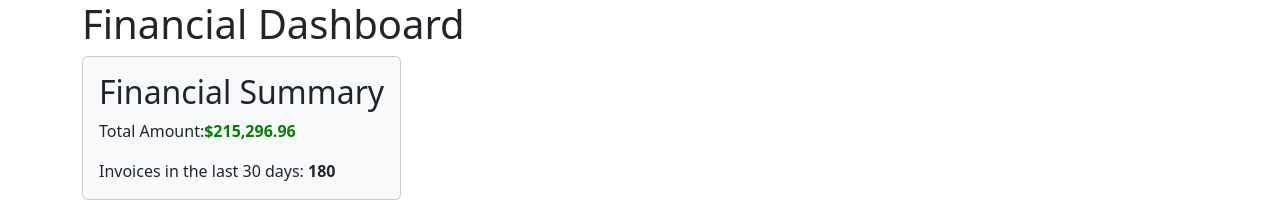
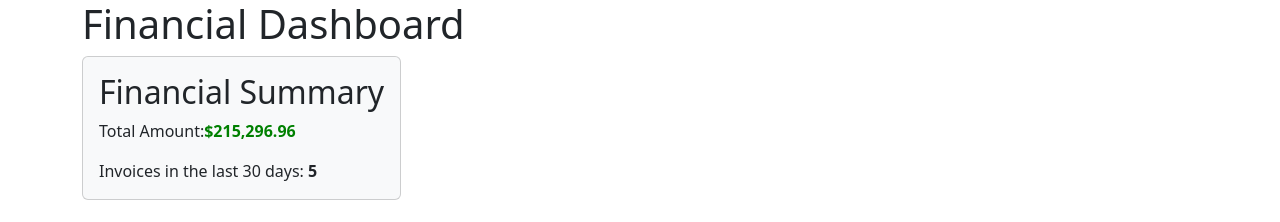
Before and after one commit to jonjon81/financial-tracker-react, a React (Vite) app: page / in a window 1280 px wide. Shown: the top 222 px of the page. Built offline with nearby package versions, Linux system fonts and the light colour scheme.

Commit message:
remove redundant code

```diff
--- a/src/App.tsx
+++ b/src/App.tsx
@@ -3,26 +3,14 @@ import SummaryWidget from './components/SummaryWidget';
 import InvoicesWidget from './components/InvoicesWidget';
 import { useInvoice } from './context/InvoiceContexts';
 import { useTransaction } from './context/TransactionContexts';
-import { Invoice } from './types/Invoice';
 import './App.css';
 
 const App: React.FC = () => {
   const { state: invoiceState } = useInvoice();
   const { state: transactionState } = useTransaction();
-  const [invoicesLast30, setInvoicesLast30] = useState<number>(0);
   const [isLoading, setLoading] = useState<boolean>(true);
 
   useEffect(() => {
-    const calculateInvoicesCreatedLast30Days = (invoicesData: Invoice[]): number => {
-      const thirtyDaysAgo = new Date();
-      thirtyDaysAgo.setDate(thirtyDaysAgo.getDate() - 30);
-
-      const invoicesLast30Days = invoicesData.filter((invoice) => new Date(invoice.creationDate) >= thirtyDaysAgo);
-      return invoicesLast30Days.length;
-    };
-
-    const invoicesLast30DaysCount = calculateInvoicesCreatedLast30Days(invoiceState.invoices);
-    setInvoicesLast30(invoicesLast30DaysCount);
     if (invoiceState.invoices.length > 0) {
       setLoading(false);
     }
@@ -40,7 +28,7 @@ const App: React.FC = () => {
         </div>
       ) : (
         <div className="dashboard">
-          <SummaryWidget invoicesLast30Days={invoicesLast30} transactions={transactionState.transactions} />
+          <SummaryWidget transactions={transactionState.transactions} />
           <InvoicesWidget transactions={transactionState.transactions} />
         </div>
       )}
--- a/src/components/SummaryWidget.tsx
+++ b/src/components/SummaryWidget.tsx
@@ -5,7 +5,6 @@ import { formatPrice } from '../utils/helpers';
 import { Transaction } from '../types/Transaction';
 
 interface SummaryProps {
-  invoicesLast30Days: number;
   transactions: Transaction[];
 }
 
@@ -21,6 +20,12 @@ const SummaryWidget: React.FC<SummaryProps> = () => {
   };
 
   const totalAmount = calculateTotalAmount();
+
+  // Filter invoices within the last 30 days
+  const thirtyDaysAgo = new Date();
+  thirtyDaysAgo.setDate(thirtyDaysAgo.getDate() - 30);
+
+  const invoicesLast30Days = invoices.filter((invoice) => new Date(invoice.creationDate) > thirtyDaysAgo).length;
 
   // Determine color based on total amount
   let totalAmountColor = 'black';
@@ -40,7 +45,7 @@ const SummaryWidget: React.FC<SummaryProps> = () => {
           </span>
         </p>
         <p className="card-text">
-          Invoices in the last 30 days: <strong>{invoices.length}</strong>
+          Invoices in the last 30 days: <strong>{invoicesLast30Days}</strong>
         </p>
       </div>
     </div>
```
